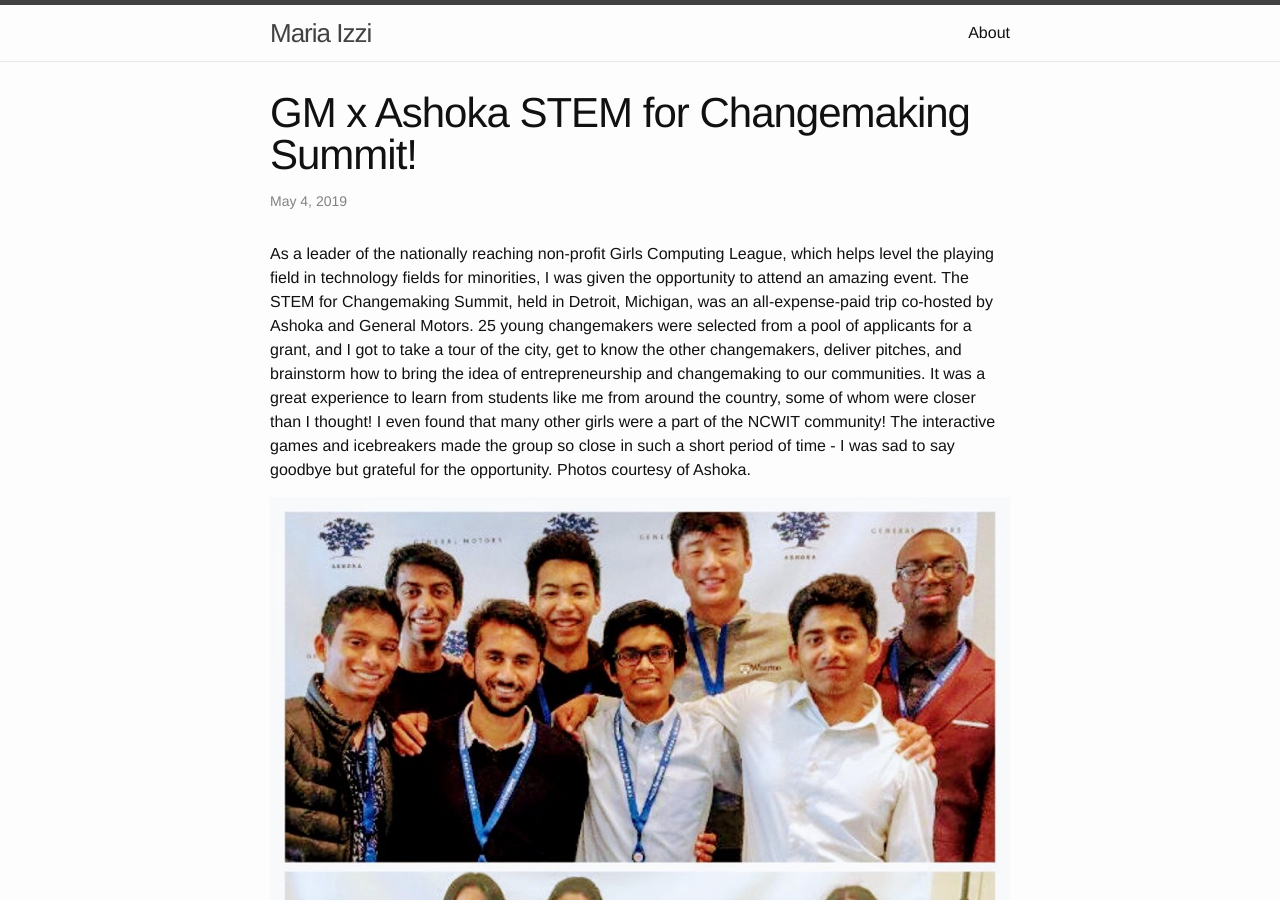
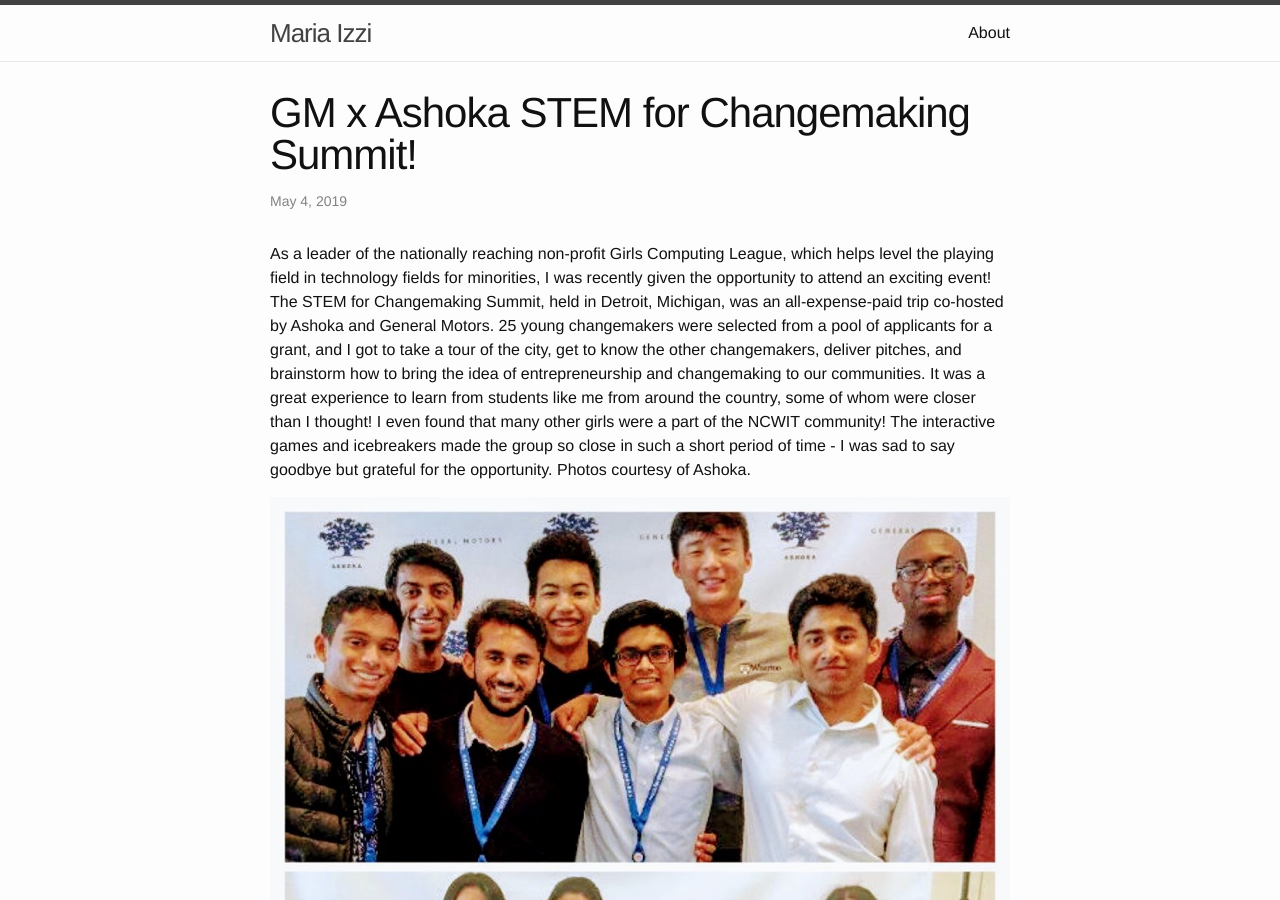
Before and after one commit to maria-izzi/maria-izzi.github.io, a Jekyll site: the page built from _posts/2019-5-4-gmashokachangemaker.md, in a window 1280 px wide and 900 px high. Built offline with Jekyll 4.4.1, drawn with Linux system fonts in a browser that asks for light colours.

Commit message:
Update 2019-5-4-gmashokachangemaker.md

```diff
--- a/_posts/2019-5-4-gmashokachangemaker.md
+++ b/_posts/2019-5-4-gmashokachangemaker.md
@@ -4,7 +4,7 @@
 title: GM x Ashoka STEM for Changemaking Summit!
 ---
 
-As a leader of the nationally reaching non-profit Girls Computing League, which helps level the playing field in technology fields for minorities, I was given the opportunity to attend an amazing event. The STEM for Changemaking Summit, held in Detroit, Michigan, was an all-expense-paid trip co-hosted by Ashoka and General Motors. 25 young changemakers were selected from a pool of applicants for a grant, and I got to take a tour of the city, get to know the other changemakers, deliver pitches, and brainstorm how to bring the idea of entrepreneurship and changemaking to our communities. It was a great experience to learn from students like me from around the country, some of whom were closer than I thought! I even found that many other girls were a part of the NCWIT community! The interactive games and icebreakers made the group so close in such a short period of time - I was sad to say goodbye but grateful for the opportunity. Photos courtesy of Ashoka.
+As a leader of the nationally reaching non-profit Girls Computing League, which helps level the playing field in technology fields for minorities, I was recently given the opportunity to attend an exciting event! The STEM for Changemaking Summit, held in Detroit, Michigan, was an all-expense-paid trip co-hosted by Ashoka and General Motors. 25 young changemakers were selected from a pool of applicants for a grant, and I got to take a tour of the city, get to know the other changemakers, deliver pitches, and brainstorm how to bring the idea of entrepreneurship and changemaking to our communities. It was a great experience to learn from students like me from around the country, some of whom were closer than I thought! I even found that many other girls were a part of the NCWIT community! The interactive games and icebreakers made the group so close in such a short period of time - I was sad to say goodbye but grateful for the opportunity. Photos courtesy of Ashoka.
 
 <img src = "/assets/images/changemakingsummit/ashoka1.jpg" alt = "">
 <img src = "/assets/images/changemakingsummit/ashoka2.jpg" alt = "">
```
